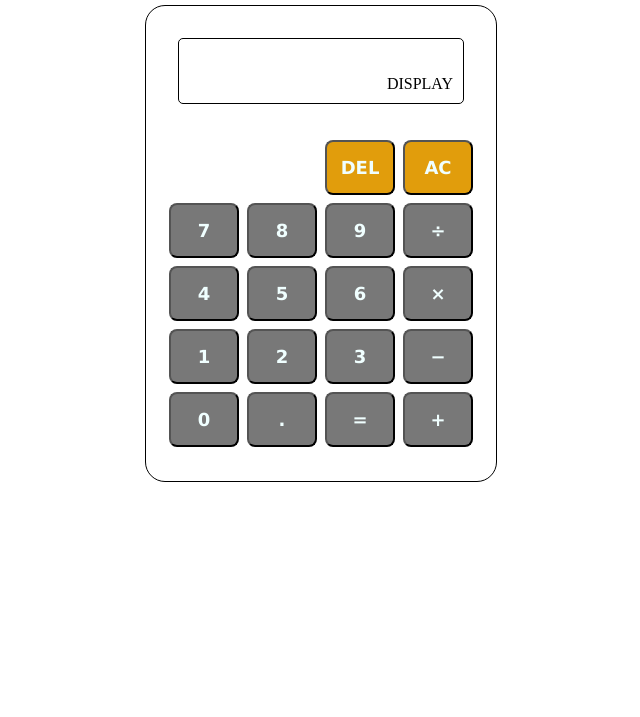
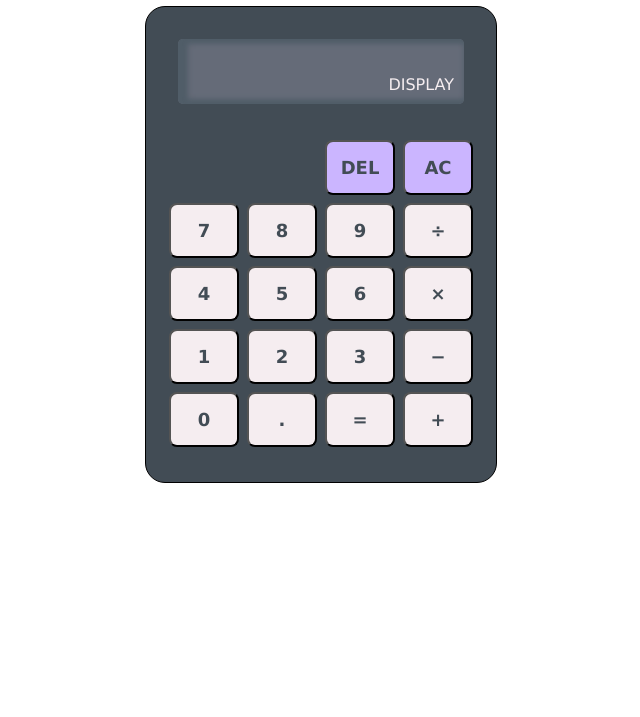
Before and after one commit to mvttn/calculator, a plain HTML site: page index.html in a window 1280 px wide. Shown: the part 83-800 px from the top of the page, without its empty margins (319-959 px from the left). Drawn offline with Linux system fonts and the light colour scheme.

Commit message:
Refactor font-styles and color scheme

```diff
--- a/styles.css
+++ b/styles.css
@@ -1,6 +1,13 @@
 body {
   display: flex;
   justify-content: center;
+}
+
+h1,
+.display,
+button {
+  font-family: "Lucida Sans Regular", "Lucida Grande", "Lucida Sans Unicode",
+    Geneva, Verdana, sans-serif;
 }
 
 h1 {
@@ -15,15 +22,19 @@ h1 {
   height: 475px;
   border: 1px solid;
   border-radius: 20px;
+  background-color: #424c55;
 }
 
 .display {
   display: flex;
   justify-content: flex-end;
-  border: 1px solid;
+  border: 0px;
   border-radius: 5px;
   padding: 20px 5px 5px 20px;
   margin: 32px;
+  background-color: #656b78;
+  color: #f5edf0;
+  box-shadow: 5px 0px 5px 5px inset #505d68;
 }
 
 div > p {
@@ -36,11 +47,9 @@ button {
   height: 55px;
   margin: 4px;
   border-radius: 8px;
-  background-color: rgb(120, 120, 120);
-  color: azure;
+  background-color: #f5edf0;
+  color: #424c55;
   font-weight: 600;
-  font-family: "Lucida Sans", "Lucida Sans Regular", "Lucida Grande",
-    "Lucida Sans Unicode", Geneva, Verdana, sans-serif;
   font-size: 18px;
 }
 
@@ -57,5 +66,5 @@ button {
 
 #delete,
 #clear {
-  background-color: rgb(225, 157, 12);
+  background-color: #cbb5ff;
 }
```
